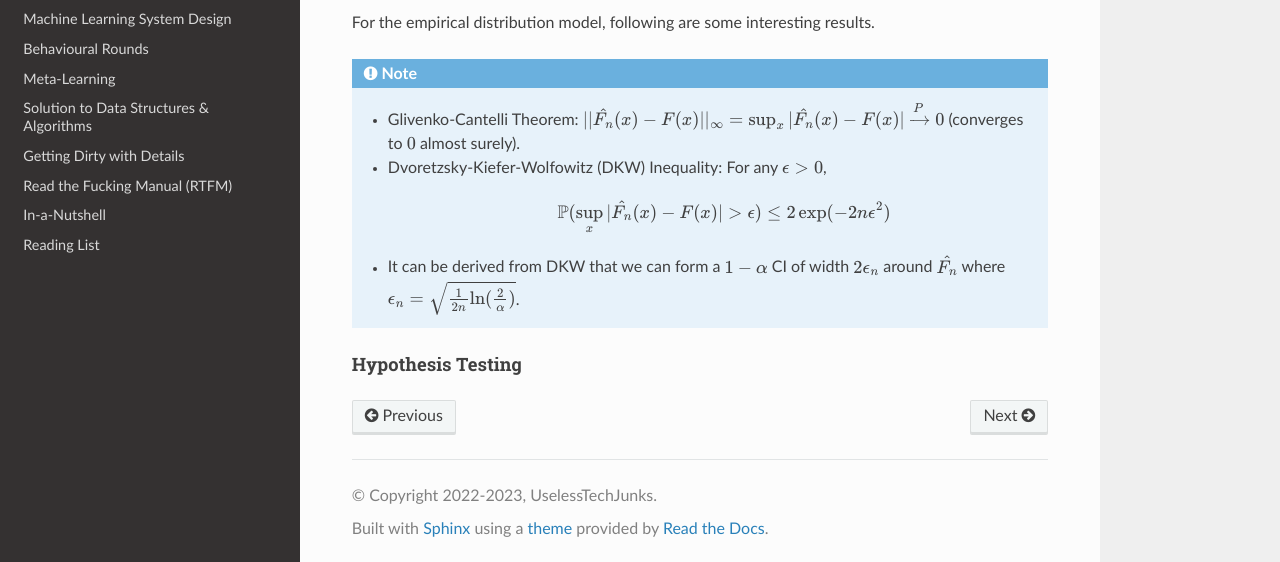
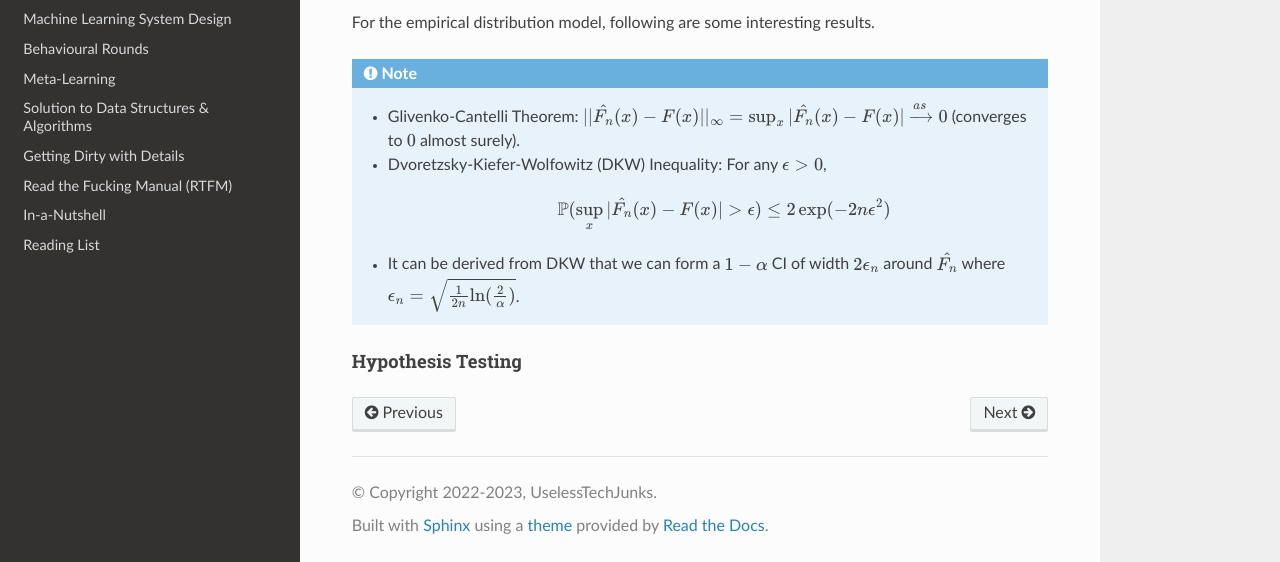
Before and after one commit to uselesstechjunks/leetcode, a Sphinx documentation site: the page built from docs/source/stat.rst, in a window 1280 px wide and 900 px high, scrolled down 4180 px. Shown: the part 335-897 px from the top of the window. Built offline with Sphinx 7.4.7 and the Read the Docs theme 2.0.0, drawn with Linux system fonts in a browser that asks for light colours.

```diff
--- a/docs/source/stat.rst
+++ b/docs/source/stat.rst
@@ -148,7 +148,7 @@ Confidence Set Estimation
 For the empirical distribution model, following are some interesting results.
 
 .. note::
-    * Glivenko-Cantelli Theorem: :math:`||\hat{F_n}(x)-F(x)||_\infty=\sup_{x}|\hat{F_n}(x)-F(x)|\xrightarrow[]{P} 0` (converges to :math:`0` almost surely).
+    * Glivenko-Cantelli Theorem: :math:`||\hat{F_n}(x)-F(x)||_\infty=\sup_{x}|\hat{F_n}(x)-F(x)|\xrightarrow[]{as} 0` (converges to :math:`0` almost surely).
     * Dvoretzsky-Kiefer-Wolfowitz (DKW) Inequality: For any :math:`\epsilon>0`,
 
         .. math::
```
